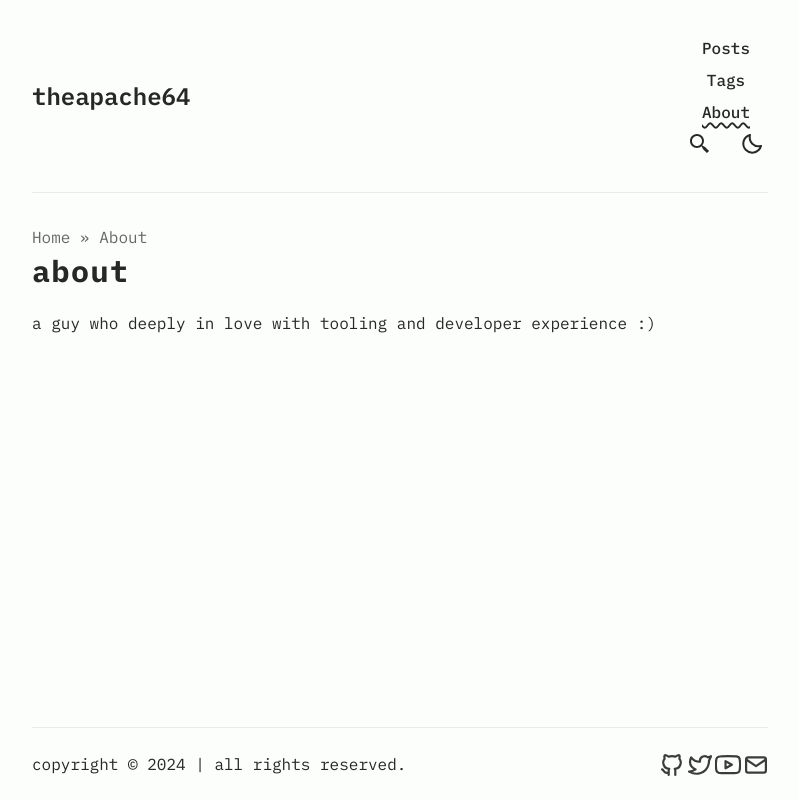
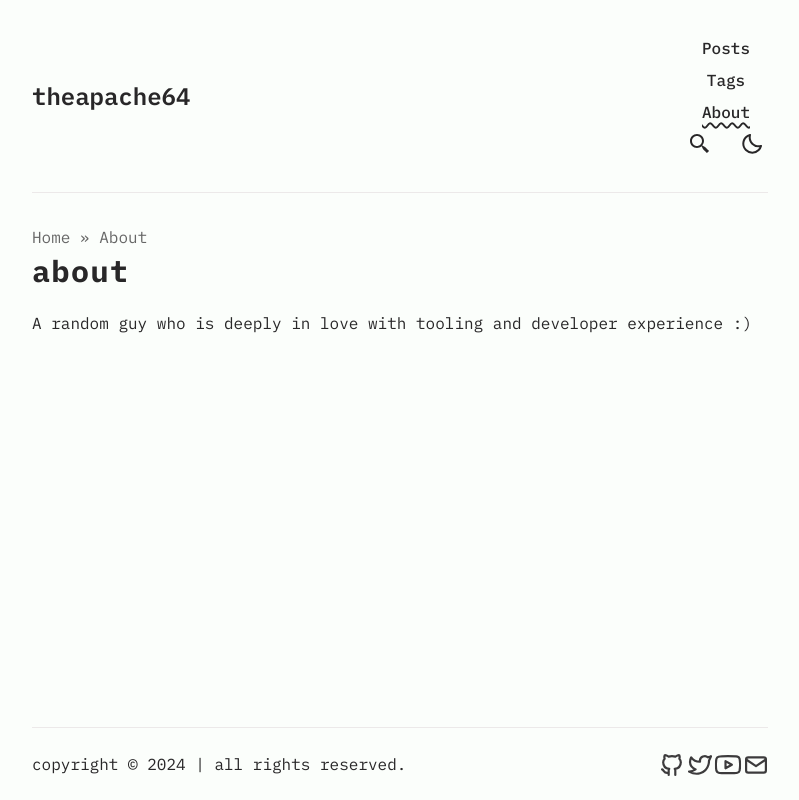
Before and after one commit to theapache64/theapache64.github.io, an Astro site: page /about in a window 1280 px wide. Shown: the whole page, without its empty margins (240-1039 px from the left). Built offline with nearby package versions, Linux system fonts and the light colour scheme; Astro itself is replaced by a stand-in of ours.

Commit message:
📖 update README

```diff
--- a/src/pages/about.md
+++ b/src/pages/about.md
@@ -2,5 +2,4 @@
 layout: ../layouts/AboutLayout.astro
 title: "about"
 ---
-
-a guy who deeply in love with tooling and developer experience :)
+A random guy who is deeply in love with tooling and developer experience :)
```
